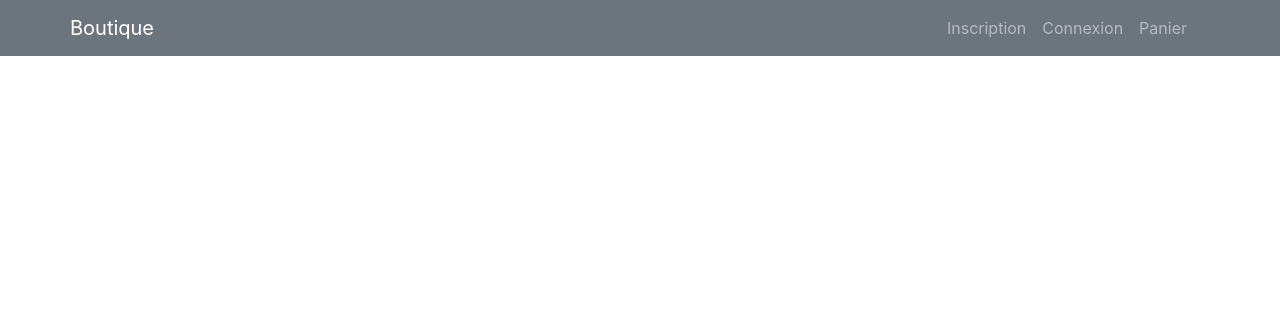
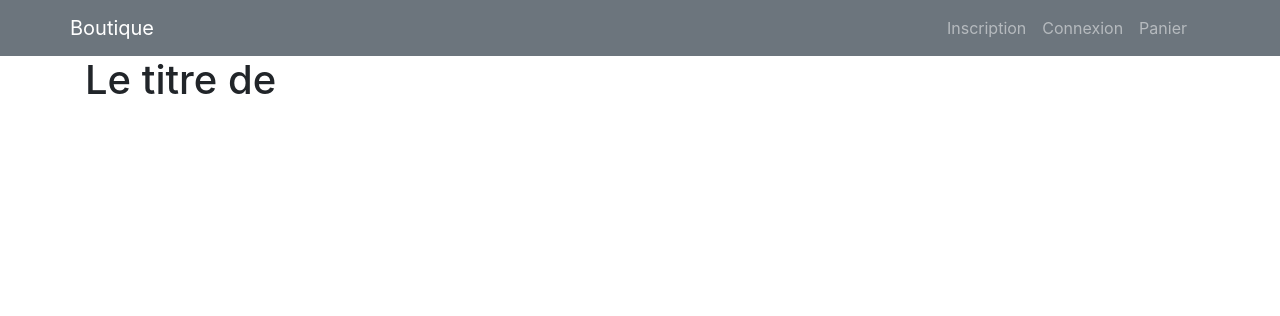
Before and after one commit to Nathydou/php-wf3, a PHP site: page /categorie.php?id=1 in a window 1280 px wide. Shown: the top 316 px of the page. Run offline with PHP 8.4, Linux system fonts and the light colour scheme; data that the repository does not hold is empty; some libraries are stand-ins or nearby versions.

Commit message:
categorie

```diff
--- a/categorie.php
+++ b/categorie.php
@@ -14,7 +14,7 @@ $produits = $stmt->fetchAll();
 include __DIR__ . '/layout/top.php';
 ?>
 
-<h1><?=$titre; ?></h1>
+<h1>Le titre de <?=$titre; ?></h1>
 
 <div class="row">
 	<?php
```
